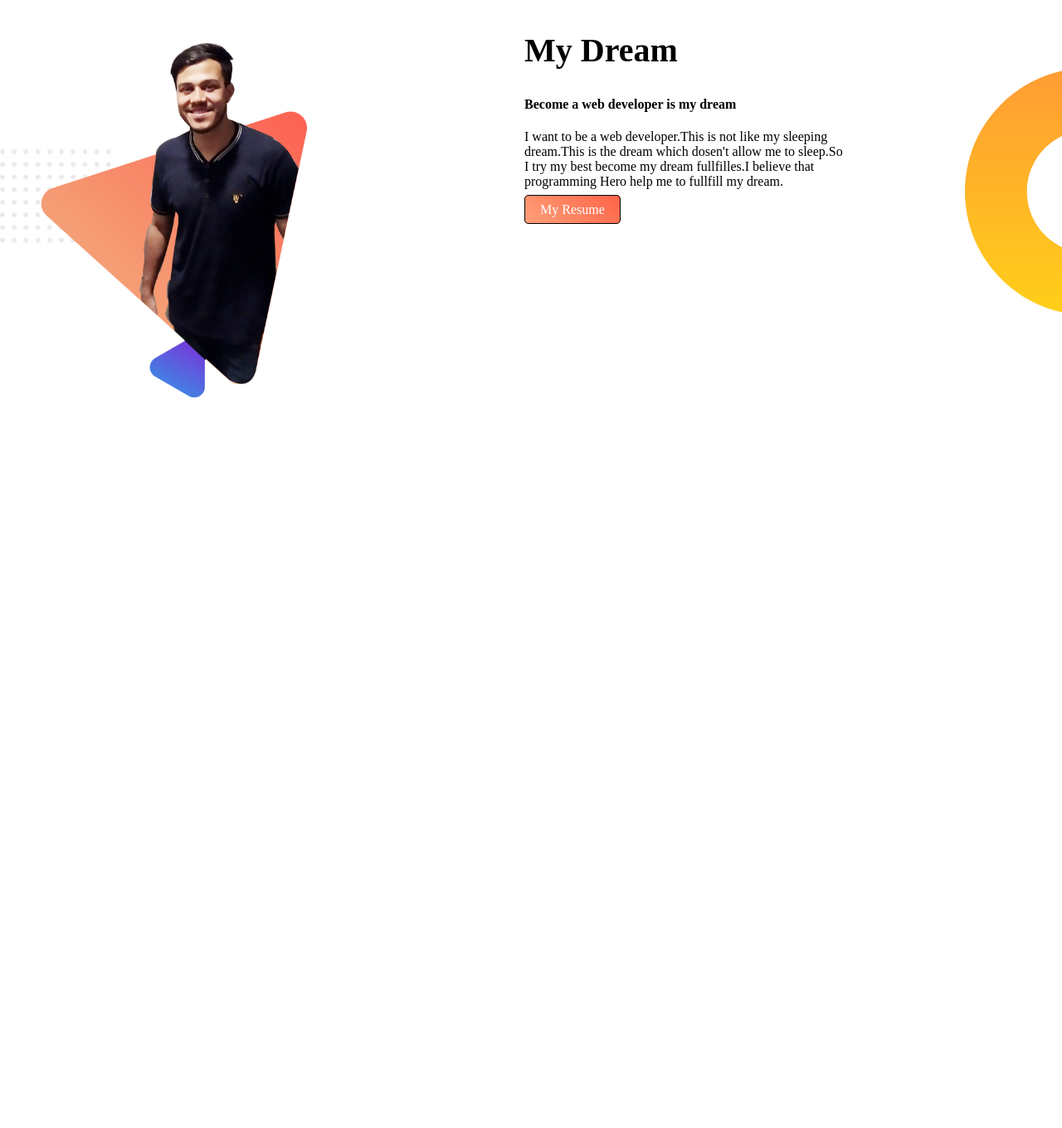
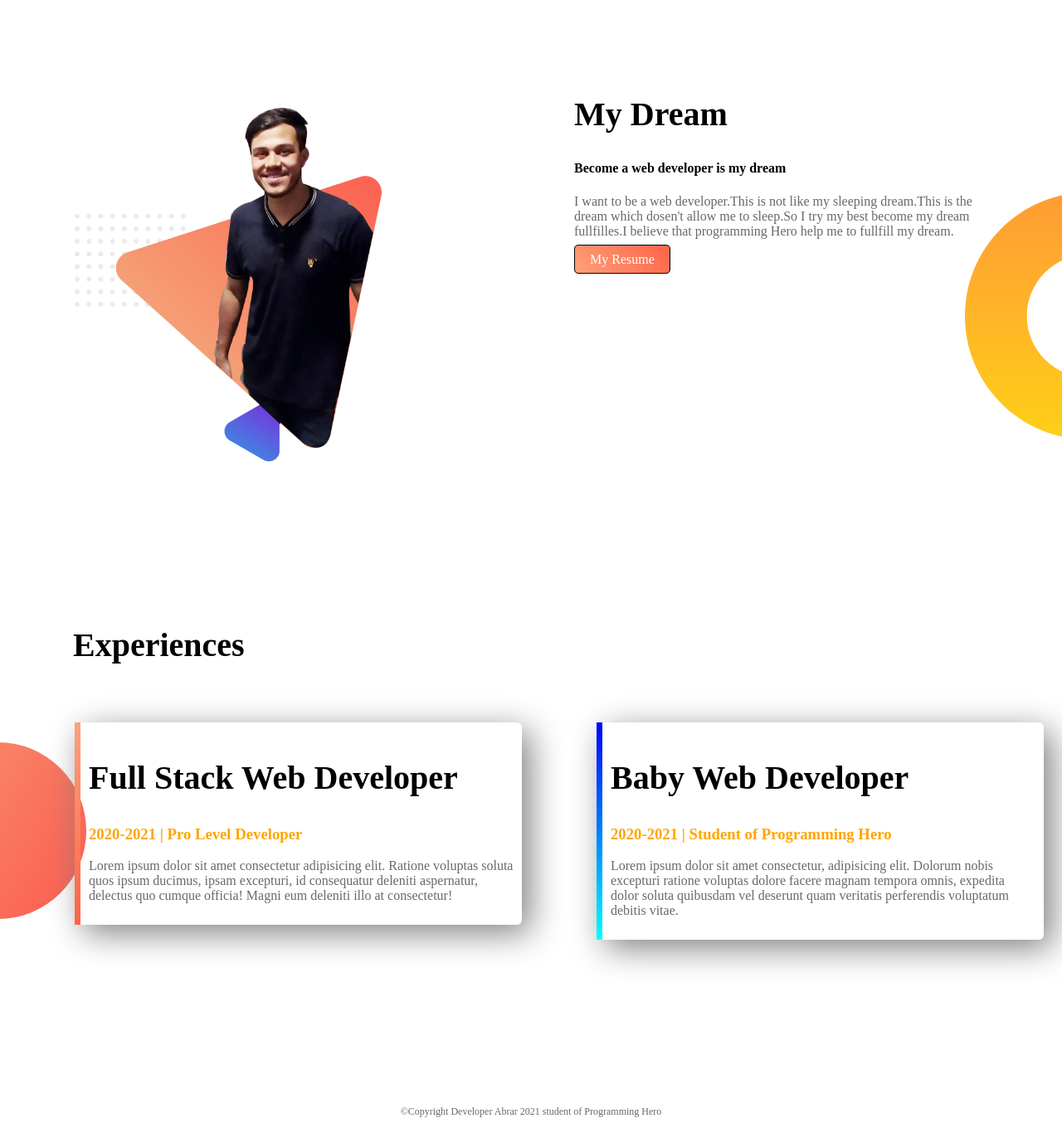
Before and after one commit to MdAbrar585/web-portfolio, a plain HTML site: page index.html in a window 1280 px wide. Shown: the part 519-1879 px from the top of the page at 83% size. Before the commit the page ends 1012 px from the top, so only its background shows below. Drawn offline with Linux system fonts and the light colour scheme; a web font is replaced by a local one.

Commit message:
all done

```diff
--- a/index.html
+++ b/index.html
@@ -48,6 +48,31 @@
         </div>
 
     </section>
+
+    <section class="experience">
+        <h2 class="exp-heading">Experiences</h2>
+        <div class="hov">
+        <div id="full-stack" class="half-width single-exp">
+            <h2>Full Stack Web Developer</h2>
+            <h3 class="orange-highlight"> 2020-2021 | Pro Level Developer</h3>
+            <p>Lorem ipsum dolor sit amet consectetur adipisicing elit. Ratione voluptas soluta quos ipsum ducimus,
+                ipsam excepturi, id consequatur deleniti aspernatur, delectus quo cumque officia! Magni eum deleniti
+                illo at consectetur!</p>
+        </div>
+        <div id="baby-dev" class="half-width single-exp">
+            <h2>Baby Web Developer</h2>
+            <h3 class="orange-highlight"> 2020-2021 | Student of Programming Hero</h3>
+            <p>
+                Lorem ipsum dolor sit amet consectetur, adipisicing elit. Dolorum nobis excepturi ratione voluptas
+                dolore facere magnam tempora omnis, expedita dolor soluta quibusdam vel deserunt quam veritatis
+                perferendis voluptatum debitis vitae.
+            </p>
+        </div>
+    </div>
+    </section>
+    <footer>
+        <p>&copy;Copyright Developer Abrar 2021 student of Programming Hero</p>
+    </footer>
 </body>
 
 </html>
--- a/style.css
+++ b/style.css
@@ -1,6 +1,7 @@
 body{
     font-family: 'Lora', serif;
     margin: 0px;
+
 }
 h1{
     font-size: 50px;
@@ -8,24 +9,30 @@ h1{
 h2{
     font-size: 40px;
 }
+p{
+    color: dimgray;
+}
 .name{
     color: orange;
 }
 .half-width{
     width: 40%;
+    height: 500px;
     float: left;
+    margin-left: 90px;
+    overflow: hidden;
 }
 .half-width img{
     width: 100%;
 
 }
 .image1{
-    margin-left: 200px;
+    /* margin-left: 200px; */
     padding-top: 10px;
 }
-.half-width h1,h2,h3,p,a,h4{
+/* .half-width h1,h2,h3,p,a,h4{
     margin-left: 120px;
-}
+} */
 .half-width a{
     border: 1px solid #030303;
     text-decoration: none;
@@ -40,10 +47,52 @@ h2{
     background-repeat: no-repeat;
 }
 section{
-    height: 500px;
+    height: 600px;
 }
 .middle{
     background-image: url("images/dream-bg.png");
     background-repeat: no-repeat;
     background-position: right;
 }
+.orange-highlight{
+    color: orange;
+}
+.single-exp{
+    box-shadow: 10px 10px 40px gray;
+    border-radius: 6px;
+    height: 50%;
+    padding: 10px;
+    /* background-color: white; */
+}
+.exp-heading{
+    margin-left: 88px;
+    margin-bottom: 70px;
+}
+.hov :hover{
+    background: gray;
+    color: white;
+}
+.experience{
+    background-image: url("images/exp-bg.png");
+    background-repeat: no-repeat;
+    background-position: left;
+    padding-top: 40px;
+}
+/* .experience :hover{
+    background: gray;
+    color: white;
+} */
+#full-stack{
+    border-left: 7px solid;
+    border-image: linear-gradient(lightSalmon,tomato);
+    border-image-slice: 1;
+}
+#baby-dev{
+    border-left: 7px solid;
+    border-image: linear-gradient(blue,cyan);
+    border-image-slice: 1;
+}
+footer p{
+    text-align: center;
+    font-size: 12px;
+}
```
